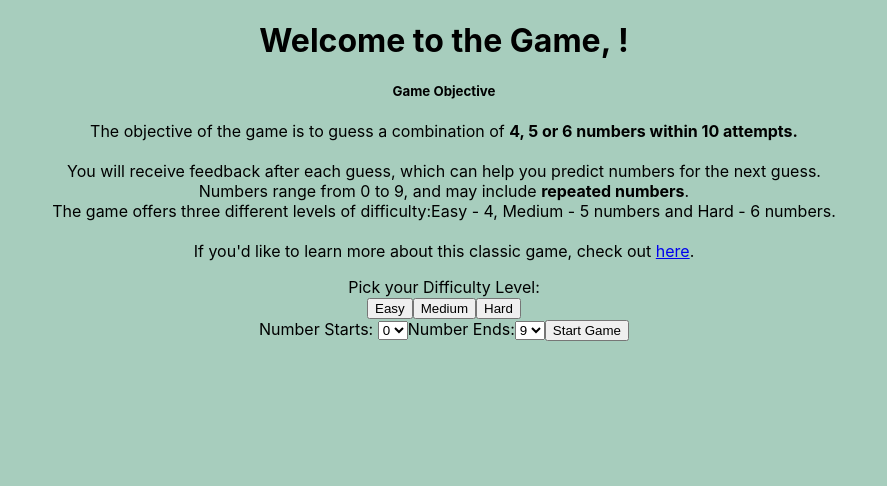
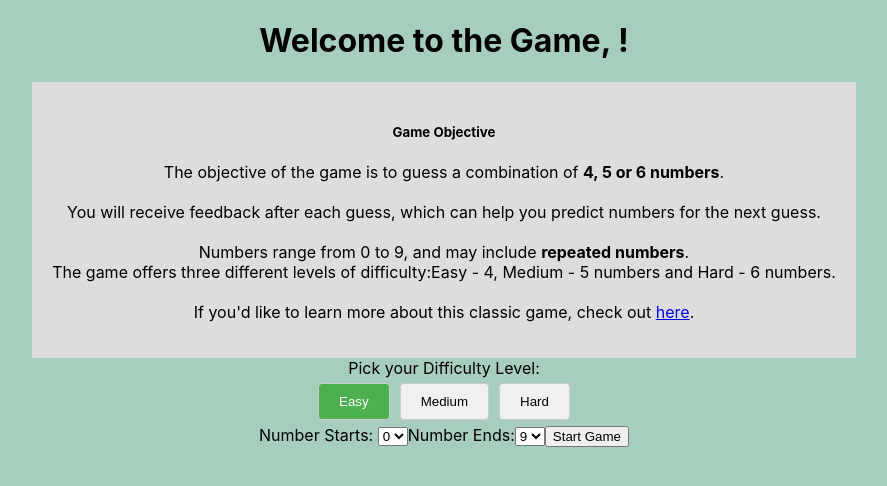
Before and after one commit to EmmaBin/mastermind_2.0, a React (Create React App) app in the folder mindgame-frontend/: page /game in a window 1280 px wide. Shown: the top 486 px of the page, without its empty margins (196-1083 px from the left). Built offline with nearby package versions, Linux system fonts and the light colour scheme.

Commit message:
style game rule and game setting

```diff
--- a/mindgame-frontend/src/App.css
+++ b/mindgame-frontend/src/App.css
@@ -11,6 +11,7 @@
 
 }
 
+/* homepage */
 .home-title {
   background-color: #BBE1C3;
   width: 100vw;
@@ -33,6 +34,7 @@
   margin-top: 20px;
 }
 
+/* login and register */
 .form-container {
   display: flex;
   justify-content: center;
@@ -63,3 +65,29 @@
   border: 1px solid #ccc;
   border-radius: 4px;
 }
+
+/* game rule */
+.rule {
+  background-color: #ddd;
+  padding: 20px;
+  border-bottom: 10px;
+}
+
+/* game setting */
+.level-btns button {
+  padding: 10px 20px;
+  margin: 5px;
+  border: 1px solid #ccc;
+  border-radius: 4px;
+  background-color: #f0f0f0;
+  cursor: pointer;
+}
+
+.level-btns button:hover {
+  background-color: #e0e0e0;
+}
+
+.level-btns button.selected {
+  background-color: #4caf50;
+  color: white;
+}
--- a/mindgame-frontend/src/components/GameRule.jsx
+++ b/mindgame-frontend/src/components/GameRule.jsx
@@ -3,10 +3,11 @@ export default function GameRule() {
         <div className="rule">
             <h5>Game Objective</h5>
             <p>
-                The objective of the game is to guess a combination of <b>4, 5 or 6 numbers within 10 attempts.</b>
+                The objective of the game is to guess a combination of <b>4, 5 or 6 numbers</b>.
                 <br></br>
                 <br></br>
                 You will receive feedback after each guess, which can help you predict numbers for the next guess.
+                <br></br>
                 <br></br>
                 Numbers range from 0 to 9, and may include <b>repeated numbers</b>.
                 <br></br>
--- a/mindgame-frontend/src/components/GameSetting.jsx
+++ b/mindgame-frontend/src/components/GameSetting.jsx
@@ -56,10 +56,28 @@ export default function GameSetting() {
         <div>
             <form onSubmit={startGame}>
                 <label htmlFor='level'> Pick your Difficulty Level:</label>
-                <div id="level" className='level-btns'>
-                    <button type="button" onClick={() => setDifficulty("4")}>Easy</button>
-                    <button type="button" onClick={() => setDifficulty("5")}>Medium</button>
-                    <button type="button" onClick={() => setDifficulty("6")}>Hard</button>
+                <div id="level" className="level-btns">
+                    <button
+                        type="button"
+                        className={difficulty === "4" ? "selected" : ""}
+                        onClick={() => setDifficulty("4")}
+                    >
+                        Easy
+                    </button>
+                    <button
+                        type="button"
+                        className={difficulty === "5" ? "selected" : ""}
+                        onClick={() => setDifficulty("5")}
+                    >
+                        Medium
+                    </button>
+                    <button
+                        type="button"
+                        className={difficulty === "6" ? "selected" : ""}
+                        onClick={() => setDifficulty("6")}
+                    >
+                        Hard
+                    </button>
                 </div>
 
                 <label htmlFor="startNum"> Number Starts: </label>
```
